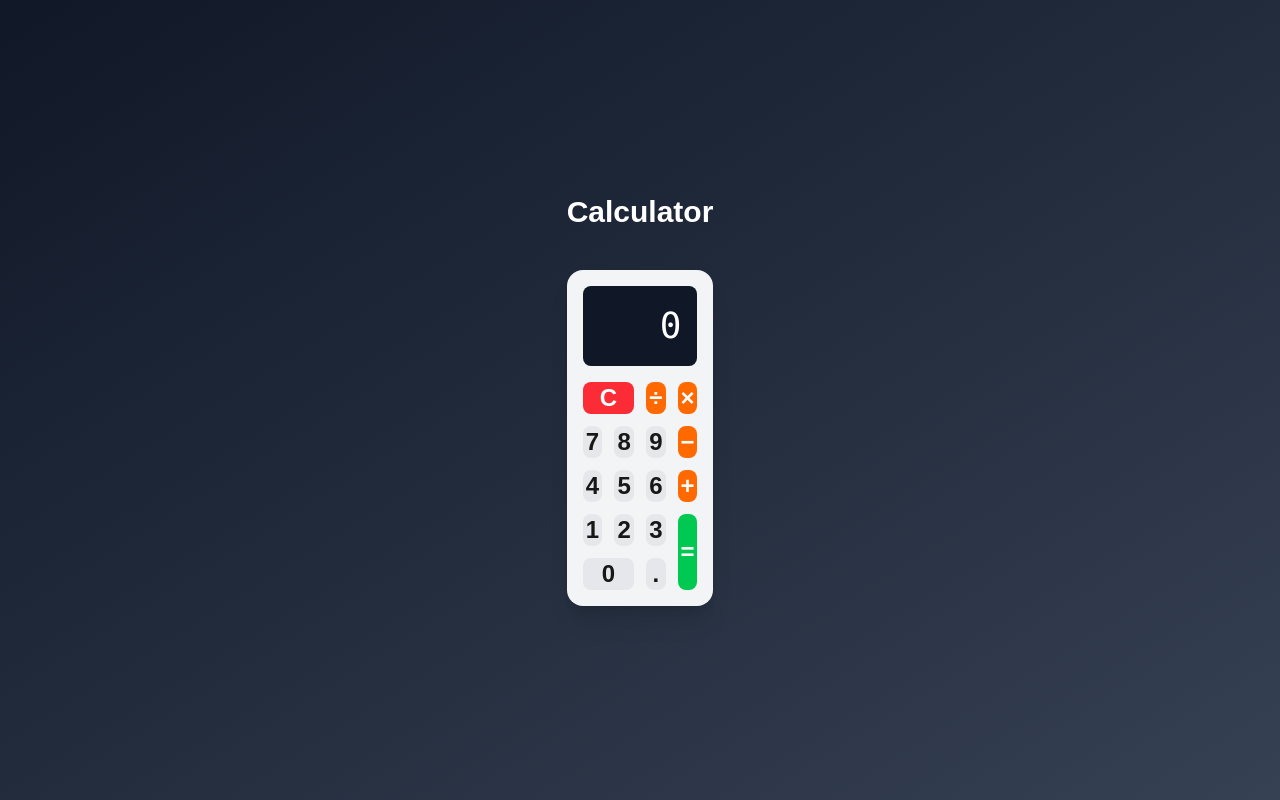
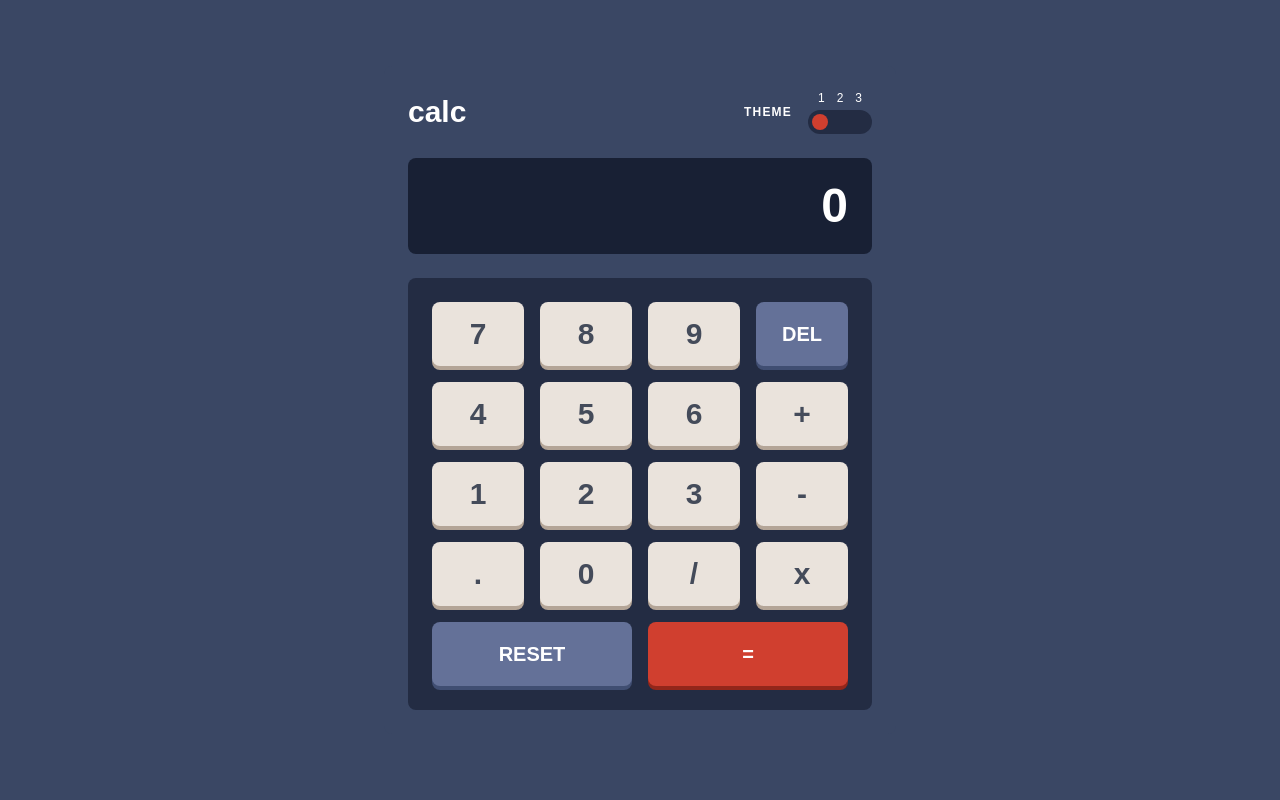
Before and after one commit to tundeloper/Calculator-app, a Next.js app: page / in a window 1280 px wide. Built offline with nearby package versions, Linux system fonts and the light colour scheme.

Commit message:
Redesign calculator to match Frontend Mentor design
Co-authored-by: tundeloper <68726835+tundeloper@users.noreply.github.com>

```diff
--- a/src/app/page.tsx
+++ b/src/app/page.tsx
@@ -2,11 +2,8 @@ import Calculator from "@/components/Calculator";
 
 export default function Home() {
   return (
-    <div className="flex min-h-screen items-center justify-center bg-gradient-to-br from-gray-900 to-gray-700 p-4">
-      <main className="flex flex-col items-center gap-6">
-        <h1 className="text-3xl font-bold text-white mb-4">Calculator</h1>
-        <Calculator />
-      </main>
+    <div className="flex min-h-screen items-center justify-center bg-[#3a4764] p-4">
+      <Calculator />
     </div>
   );
 }
--- a/src/components/Calculator.tsx
+++ b/src/components/Calculator.tsx
@@ -7,6 +7,24 @@ export default function Calculator() {
   const [previousValue, setPreviousValue] = useState<string | null>(null);
   const [operator, setOperator] = useState<string | null>(null);
   const [waitingForOperand, setWaitingForOperand] = useState(false);
+  const [theme, setTheme] = useState(1);
+
+  const formatNumber = (numStr: string): string => {
+    if (numStr === "Error") return numStr;
+    const num = parseFloat(numStr);
+    if (isNaN(num)) return numStr;
+
+    const parts = numStr.split(".");
+    const integerPart = parts[0];
+    const decimalPart = parts[1];
+
+    const formattedInteger = parseInt(integerPart).toLocaleString("en-US");
+
+    if (decimalPart !== undefined) {
+      return `${formattedInteger}.${decimalPart}`;
+    }
+    return formattedInteger;
+  };
 
   const inputDigit = (digit: string) => {
     if (waitingForOperand) {
@@ -34,6 +52,14 @@ export default function Calculator() {
     setPreviousValue(null);
     setOperator(null);
     setWaitingForOperand(false);
+  };
+
+  const deleteLastChar = () => {
+    if (display.length === 1 || display === "Error") {
+      setDisplay("0");
+    } else {
+      setDisplay(display.slice(0, -1));
+    }
   };
 
   const executeOperation = (
@@ -104,80 +130,193 @@ export default function Calculator() {
     setWaitingForOperand(true);
   };
 
-  const buttonClass =
-    "flex items-center justify-center text-2xl font-bold rounded-lg transition-colors";
-  const numberClass = `${buttonClass} bg-gray-200 hover:bg-gray-300 dark:bg-gray-700 dark:hover:bg-gray-600`;
-  const operatorClass = `${buttonClass} bg-orange-500 hover:bg-orange-600 text-white`;
-  const equalClass = `${buttonClass} bg-green-500 hover:bg-green-600 text-white`;
-  const clearClass = `${buttonClass} bg-red-500 hover:bg-red-600 text-white`;
+  // Theme configurations
+  const themes = {
+    1: {
+      bg: "bg-[#3a4764]",
+      keypadBg: "bg-[#232c43]",
+      screenBg: "bg-[#182034]",
+      numberKey: "bg-[#eae3dc] hover:bg-[#fffffe] text-[#444b5a] shadow-[0_4px_0_#b4a597]",
+      functionKey: "bg-[#647198] hover:bg-[#a2b2e1] text-white shadow-[0_4px_0_#404e72]",
+      equalsKey: "bg-[#d03f2f] hover:bg-[#f96b5b] text-white shadow-[0_4px_0_#93261a]",
+      textColor: "text-white",
+    },
+    2: {
+      bg: "bg-[#e6e6e6]",
+      keypadBg: "bg-[#d1cccc]",
+      screenBg: "bg-[#ededed]",
+      numberKey: "bg-[#e5e4e1] hover:bg-[#ffffff] text-[#35352c] shadow-[0_4px_0_#a69d91]",
+      functionKey: "bg-[#378187] hover:bg-[#62b5bc] text-white shadow-[0_4px_0_#1b6066]",
+      equalsKey: "bg-[#ca5502] hover:bg-[#ff8a38] text-white shadow-[0_4px_0_#893901]",
+      textColor: "text-[#35352c]",
+    },
+    3: {
+      bg: "bg-[#160628]",
+      keypadBg: "bg-[#1d0934]",
+      screenBg: "bg-[#1d0934]",
+      numberKey: "bg-[#341c4f] hover:bg-[#6c34ac] text-[#ffe53d] shadow-[0_4px_0_#871c9c]",
+      functionKey: "bg-[#58077d] hover:bg-[#bc15f4] text-white shadow-[0_4px_0_#bc15f4]",
+      equalsKey: "bg-[#00e0d1] hover:bg-[#93fff8] text-[#1b2428] shadow-[0_4px_0_#6cf9f2]",
+      textColor: "text-[#ffe53d]",
+    },
+  };
+
+  const currentTheme = themes[theme as keyof typeof themes];
 
   return (
-    <div className="w-full max-w-sm mx-auto p-4 bg-gray-100 dark:bg-gray-800 rounded-2xl shadow-xl">
-      <div className="bg-gray-900 text-white text-right p-4 rounded-lg mb-4 min-h-[80px] flex items-center justify-end">
-        <span className="text-4xl font-mono truncate">{display}</span>
+    <div className={`w-full max-w-lg mx-auto p-6 ${currentTheme.bg} rounded-lg`}>
+      {/* Header */}
+      <div className="flex justify-between items-center mb-6">
+        <h1 className={`text-3xl font-bold ${currentTheme.textColor}`}>calc</h1>
+        <div className="flex items-center gap-4">
+          <span className={`text-xs font-bold tracking-widest ${currentTheme.textColor}`}>THEME</span>
+          <div className="flex flex-col items-center">
+            <div className={`flex gap-3 text-xs mb-1 ${currentTheme.textColor}`}>
+              <span>1</span>
+              <span>2</span>
+              <span>3</span>
+            </div>
+            <div className={`${currentTheme.keypadBg} rounded-full p-1 flex gap-1`}>
+              {[1, 2, 3].map((t) => (
+                <button
+                  key={t}
+                  onClick={() => setTheme(t)}
+                  className={`w-4 h-4 rounded-full transition-colors ${
+                    theme === t ? currentTheme.equalsKey.split(" ")[0] : "bg-transparent"
+                  }`}
+                />
+              ))}
+            </div>
+          </div>
+        </div>
       </div>
 
-      <div className="grid grid-cols-4 gap-3">
+      {/* Display */}
+      <div className={`${currentTheme.screenBg} ${currentTheme.textColor} text-right p-6 rounded-lg mb-6`}>
+        <span className="text-5xl font-bold">{formatNumber(display)}</span>
+      </div>
+
+      {/* Keypad */}
+      <div className={`${currentTheme.keypadBg} p-6 rounded-lg`}>
+        <div className="grid grid-cols-4 gap-4">
           {/* Row 1 */}
-        <button onClick={clear} className={`${clearClass} col-span-2`}>
-          C
+          <button
+            onClick={() => inputDigit("7")}
+            className={`h-16 text-3xl font-bold rounded-lg transition-all active:translate-y-1 ${currentTheme.numberKey}`}
+          >
+            7
           </button>
-        <button onClick={() => performOperation("/")} className={operatorClass}>
-          ÷
+          <button
+            onClick={() => inputDigit("8")}
+            className={`h-16 text-3xl font-bold rounded-lg transition-all active:translate-y-1 ${currentTheme.numberKey}`}
+          >
+            8
           </button>
-        <button onClick={() => performOperation("*")} className={operatorClass}>
-          ×
+          <button
+            onClick={() => inputDigit("9")}
+            className={`h-16 text-3xl font-bold rounded-lg transition-all active:translate-y-1 ${currentTheme.numberKey}`}
+          >
+            9
+          </button>
+          <button
+            onClick={deleteLastChar}
+            className={`h-16 text-xl font-bold rounded-lg transition-all active:translate-y-1 ${currentTheme.functionKey}`}
+          >
+            DEL
           </button>
 
           {/* Row 2 */}
-        <button onClick={() => inputDigit("7")} className={numberClass}>
-          7
+          <button
+            onClick={() => inputDigit("4")}
+            className={`h-16 text-3xl font-bold rounded-lg transition-all active:translate-y-1 ${currentTheme.numberKey}`}
+          >
+            4
           </button>
-        <button onClick={() => inputDigit("8")} className={numberClass}>
-          8
+          <button
+            onClick={() => inputDigit("5")}
+            className={`h-16 text-3xl font-bold rounded-lg transition-all active:translate-y-1 ${currentTheme.numberKey}`}
+          >
+            5
           </button>
-        <button onClick={() => inputDigit("9")} className={numberClass}>
-          9
+          <button
+            onClick={() => inputDigit("6")}
+            className={`h-16 text-3xl font-bold rounded-lg transition-all active:translate-y-1 ${currentTheme.numberKey}`}
+          >
+            6
           </button>
-        <button onClick={() => performOperation("-")} className={operatorClass}>
-          −
+          <button
+            onClick={() => performOperation("+")}
+            className={`h-16 text-3xl font-bold rounded-lg transition-all active:translate-y-1 ${currentTheme.numberKey}`}
+          >
+            +
           </button>
 
           {/* Row 3 */}
-        <button onClick={() => inputDigit("4")} className={numberClass}>
-          4
+          <button
+            onClick={() => inputDigit("1")}
+            className={`h-16 text-3xl font-bold rounded-lg transition-all active:translate-y-1 ${currentTheme.numberKey}`}
+          >
+            1
           </button>
-        <button onClick={() => inputDigit("5")} className={numberClass}>
-          5
+          <button
+            onClick={() => inputDigit("2")}
+            className={`h-16 text-3xl font-bold rounded-lg transition-all active:translate-y-1 ${currentTheme.numberKey}`}
+          >
+            2
           </button>
-        <button onClick={() => inputDigit("6")} className={numberClass}>
-          6
+          <button
+            onClick={() => inputDigit("3")}
+            className={`h-16 text-3xl font-bold rounded-lg transition-all active:translate-y-1 ${currentTheme.numberKey}`}
+          >
+            3
           </button>
-        <button onClick={() => performOperation("+")} className={operatorClass}>
-          +
+          <button
+            onClick={() => performOperation("-")}
+            className={`h-16 text-3xl font-bold rounded-lg transition-all active:translate-y-1 ${currentTheme.numberKey}`}
+          >
+            -
           </button>
 
           {/* Row 4 */}
-        <button onClick={() => inputDigit("1")} className={numberClass}>
-          1
+          <button
+            onClick={inputDecimal}
+            className={`h-16 text-3xl font-bold rounded-lg transition-all active:translate-y-1 ${currentTheme.numberKey}`}
+          >
+            .
           </button>
-        <button onClick={() => inputDigit("2")} className={numberClass}>
-          2
+          <button
+            onClick={() => inputDigit("0")}
+            className={`h-16 text-3xl font-bold rounded-lg transition-all active:translate-y-1 ${currentTheme.numberKey}`}
+          >
+            0
           </button>
-        <button onClick={() => inputDigit("3")} className={numberClass}>
-          3
+          <button
+            onClick={() => performOperation("/")}
+            className={`h-16 text-3xl font-bold rounded-lg transition-all active:translate-y-1 ${currentTheme.numberKey}`}
+          >
+            /
           </button>
-        <button onClick={calculate} className={`${equalClass} row-span-2`}>
-          =
+          <button
+            onClick={() => performOperation("*")}
+            className={`h-16 text-3xl font-bold rounded-lg transition-all active:translate-y-1 ${currentTheme.numberKey}`}
+          >
+            x
           </button>
 
           {/* Row 5 */}
-        <button onClick={() => inputDigit("0")} className={`${numberClass} col-span-2`}>
-          0
+          <button
+            onClick={clear}
+            className={`h-16 col-span-2 text-xl font-bold rounded-lg transition-all active:translate-y-1 ${currentTheme.functionKey}`}
+          >
+            RESET
           </button>
-        <button onClick={inputDecimal} className={numberClass}>
-          .
+          <button
+            onClick={calculate}
+            className={`h-16 col-span-2 text-xl font-bold rounded-lg transition-all active:translate-y-1 ${currentTheme.equalsKey}`}
+          >
+            =
           </button>
+        </div>
       </div>
     </div>
   );
```
Also changed, not shown: 1 other file (tests, documents, lock files or other folders). Lines whose indentation alone changed are shown as unchanged.
